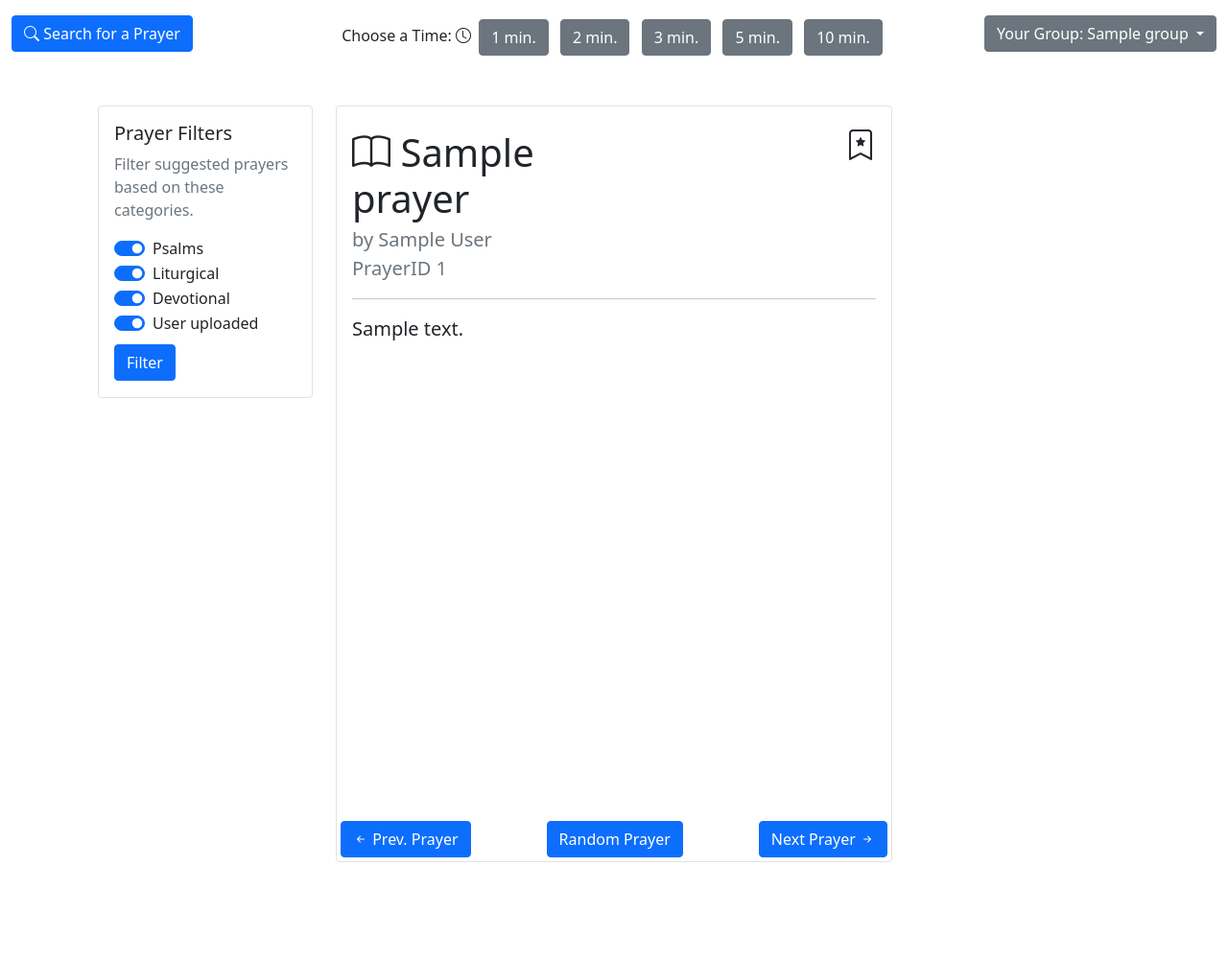
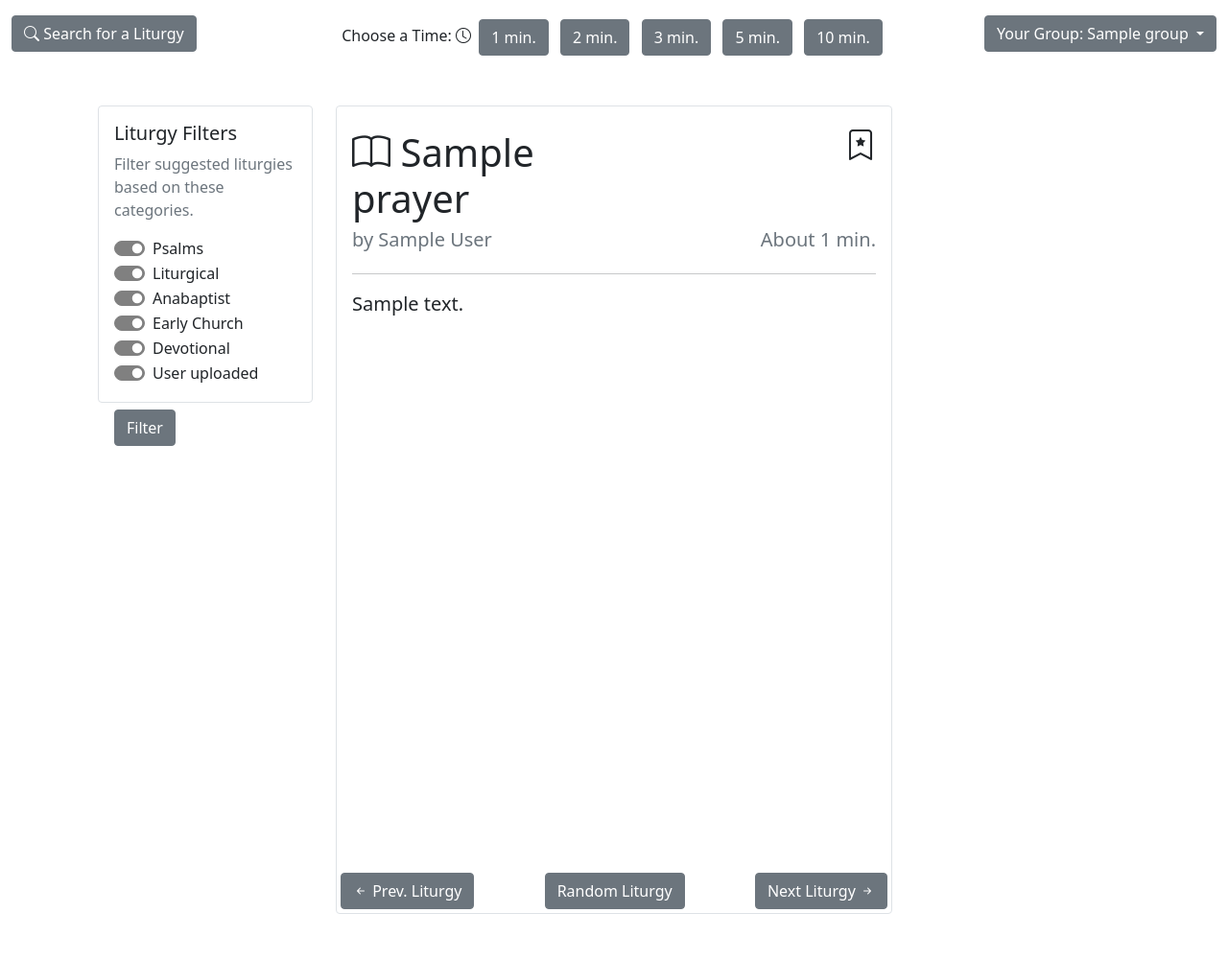
Before and after one commit to stephen-taylor-dev/capstone, a Django app: page / in a window 1280 px wide. Shown: the part 56-1057 px from the top of the page at 96% size. Before the commit the page ends 955 px from the top, so only its background shows below. Run offline with Django 3.2, Linux system fonts and the light colour scheme; a user stored in the database is signed in; tables that the repository leaves empty hold one stand-in row (values such as "Sample post"); some libraries are stand-ins or nearby versions.

Commit message:
final changes

```diff
--- a/capstone/benedict_option/static/benedict_option/script.js
+++ b/capstone/benedict_option/static/benedict_option/script.js
@@ -14,6 +14,7 @@ document.addEventListener('DOMContentLoaded', function() {
                 document.querySelector("#prayer-text").innerHTML = data.text;
                 document.querySelector("#prev-button").value = data.id - 1;
                 document.querySelector("#next-button").value = data.id + 1;
+                document.querySelector("#prayer-id").innerHTML = "About " + data.length + " min.";
 
             })
 
@@ -41,7 +42,7 @@ document.addEventListener('DOMContentLoaded', function() {
 
                     //}
                     document.querySelector("#next-button").value = data.id + 1;
-                    document.querySelector("#prayer-id").innerHTML = "PrayerID " + data.id;
+                    document.querySelector("#prayer-id").innerHTML = "About " + data.length + " min.";
                     document.querySelector("#prayer-text").innerHTML = data.text;})
             }
             else  {
--- a/capstone/benedict_option/static/benedict_option/styles.css
+++ b/capstone/benedict_option/static/benedict_option/styles.css
@@ -14,8 +14,13 @@
 }
 
 #text {
-    height: 500px;
+    height: 580px;
     overflow-y: scroll;
+}
+
+.form-check-input:checked {
+    background-color: grey;
+    border-color: grey;
 }
 
 /* h1{
--- a/capstone/benedict_option/templates/benedict_option/index.html
+++ b/capstone/benedict_option/templates/benedict_option/index.html
@@ -2,12 +2,12 @@
 {% load mathfilters %}
 
 {% block body %}
-
+<div class="col">
 
 <div class="container-fluid my-3">
     <div class="row justify-content-center">
         <div class="col-3">
-            <button class="btn btn-primary" type="button" data-bs-toggle="offcanvas" data-bs-target="#offcanvasWithBothOptions" aria-controls="offcanvasWithBothOptions"><i class="bi bi-search"></i> Search for a Prayer</button>
+            <button class="btn btn-secondary" type="button" data-bs-toggle="offcanvas" data-bs-target="#offcanvasWithBothOptions" aria-controls="offcanvasWithBothOptions"><i class="bi bi-search"></i> Search for a Liturgy</button>
         </div>
 
         <div class="col-6 d-flex justify-content-center">
@@ -43,17 +43,25 @@
         <div class="row my-5 ">
 
             <div class="col-3 d-flex justify-content-end">
-                <div class="card border rounded  " style="width: 14rem; height: 305px;">
+                <div class="card border rounded  " style="width: 14rem; height: 310px;">
                     <div class="card-body">
-                      <h5 class="card-title">Prayer Filters</h5>
-                      <p class="card-text text-muted">Filter suggested prayers based on these categories.</p>
+                      <h5 class="card-title">Liturgy Filters</h5>
+                      <p class="card-text text-muted">Filter suggested liturgies based on these categories.</p>
                       <div class="form-check form-switch">
                         <input class="form-check-input" type="checkbox" id="flexSwitchCheckChecked" checked>
                         <label class="form-check-label" for="flexSwitchCheckChecked">Psalms</label>
                       </div>
                       <div class="form-check form-switch">
-                        <input class="form-check-input" type="checkbox" id="flexSwitchCheckChecked" checked>
+                        <input class="form-check-input" type="checkbox"  id="flexSwitchCheckChecked" checked>
                         <label class="form-check-label" for="flexSwitchCheckChecked">Liturgical</label>
+                      </div>
+                      <div class="form-check form-switch">
+                        <input class="form-check-input" type="checkbox"  id="flexSwitchCheckChecked" checked>
+                        <label class="form-check-label" for="flexSwitchCheckChecked">Anabaptist</label>
+                      </div>
+                      <div class="form-check form-switch">
+                        <input class="form-check-input" type="checkbox"  id="flexSwitchCheckChecked" checked>
+                        <label class="form-check-label" for="flexSwitchCheckChecked">Early Church</label>
                       </div>
                       <div class="form-check form-switch">
                         <input class="form-check-input" type="checkbox" id="flexSwitchCheckChecked" checked>
@@ -63,7 +71,7 @@
                         <input class="form-check-input" type="checkbox" id="flexSwitchCheckChecked" checked>
                         <label class="form-check-label" for="flexSwitchCheckChecked">User uploaded</label>
                       </div>
-                      <a href="#" class="btn btn-primary my-2">Filter</a>
+                      <a href="#" class="btn btn-secondary my-4">Filter</a>
                     </div>
                   </div>
             </div>
@@ -79,8 +87,16 @@
                               <h2><i id="favorite-prayer" class="bi bi-bookmark-star d-flex justify-content-end" data-value1="{{ prayer.id }}"></i></h2>
                             </div>
                         </div>
-                        <p id="prayer-author" class="lead card-subtitle text-muted mb-1"> by {{prayer.author }} </p>
-                        <p id="prayer-id" class="lead card-subtitle text-muted mb-1"> PrayerID {{ prayer.id }} </p>
+                        <div class="row">
+                          <div class="col">
+                            <p id="prayer-author" class="lead card-subtitle text-muted mb-1"> by {{prayer.author }} </p>
+                          </div>
+                          <div class="col">
+                            <p id="prayer-id" class="lead card-subtitle text-muted mb-1 d-flex justify-content-end"> About {{ prayer.length }} min.</p>
+
+                          </div>
+                        </div>
+
                         <hr>
                         <div id="text">
                             <p id="prayer-text" class="lead"> {{ prayer.text }} </p>
@@ -89,9 +105,9 @@
 
                     <div class="row p-1">
                         <div class="col d-flex justify-content-between">
-                            <button id="prev-button" type="button" class="navigate btn btn-primary " value="{{ prayer.id|sub:1 }}"><i class="bi bi-arrow-left-short"> </i>Prev. Prayer</button>
-                            <a class="random btn btn-primary " href="{% url 'index' %}" role="button"> Random Prayer</a>
-                            <button id="next-button" type="button" class="navigate btn btn-primary " data-value1="{{ totalPrayers }}" value="{{ prayer.id|addition:1 }}">Next Prayer <i class="bi bi-arrow-right-short"></i></button>
+                            <button id="prev-button" type="button" class="navigate btn btn-secondary " value="{{ prayer.id|sub:1 }}"><i class="bi bi-arrow-left-short"> </i>Prev. Liturgy</button>
+                            <a class="random btn btn-secondary " href="{% url 'index' %}" role="button"> Random Liturgy</a>
+                            <button id="next-button" type="button" class="navigate btn btn-secondary " data-value1="{{ totalPrayers }}" value="{{ prayer.id|addition:1 }}">Next Liturgy <i class="bi bi-arrow-right-short"></i></button>
 
                           </div>
                     </div>
@@ -117,45 +133,45 @@
 
     <div class="offcanvas offcanvas-start" data-bs-scroll="true" tabindex="-1" id="offcanvasWithBothOptions" aria-labelledby="offcanvasWithBothOptionsLabel">
         <div class="offcanvas-header">
-          <h5 class="offcanvas-title" id="offcanvasWithBothOptionsLabel">Search a prayer...</h5>
+          <h5 class="offcanvas-title" id="offcanvasWithBothOptionsLabel">Search a liturgy...</h5>
           <button type="button" class="btn-close text-reset" data-bs-dismiss="offcanvas" aria-label="Close"></button>
         </div>
         <div class="offcanvas-body">
-          <p>Here you can search for a particular prayer you are looking for.</p>
+          <p>Here you can search for a particular liturgy you are looking for.</p>
 
             <div class="container">
                 <form action="" method="post">
                     {% csrf_token %}
                     {% comment %} Search a Phrase {% endcomment %}
                     <div class="form-group">
-                        <label for="searchPrayer">Search a Prayer</label>
-                      <input type="text" name="title" class="form-control" id="searchPrayer" aria-describedby="searchPrayer" placeholder="Enter name or phrase of prayer you are searching for...">
-                      <button type="submit" class="btn btn-primary my-2">Search</button>
+                        <label for="searchPrayer">Search a Liturgy</label>
+                      <input type="text" name="title" class="form-control" id="searchPrayer" aria-describedby="searchPrayer" placeholder="Enter name or phrase of liturgy you are searching for...">
+                      <button type="submit" class="btn btn-secondary my-2">Search</button>
                     </div>
                 </form>
             </div>
 
             <hr>
           <!-- Advanced Search -->
-              <label for="searchPrayer">Advanced Search a Prayer</label>
+              <label for="searchPrayer">Advanced Search a Liturgy</label>
               <form action="" method="post">
                 {% csrf_token %}
                 {% comment %} Search Title {% endcomment %}
                 <div class="form-group">
-                  <small id="searchHelp" class="form-text text-muted">Prayer Title</small>
-                  <input type="text" name="title" class="form-control" id="searchTitle" aria-describedby="searchTitle" placeholder="Enter name of prayer you are searching for...">
+                  <small id="searchHelp" class="form-text text-muted">Liturgy Title</small>
+                  <input type="text" name="title" class="form-control" id="searchTitle" aria-describedby="searchTitle" placeholder="Enter name of liturgy you are searching for...">
                 </div>
 
                 {% comment %} Search Autho {% endcomment %}
                 <div class="form-group my-2">
-                  <small id="searchHelp" class="form-text text-muted">Prayer Author</small>
-                  <input type="text" name="title" class="form-control" id="searchTitle" aria-describedby="searchTitle" placeholder="Enter author of prayer you are searching for...">
+                  <small id="searchHelp" class="form-text text-muted">Liturgy Author</small>
+                  <input type="text" name="title" class="form-control" id="searchTitle" aria-describedby="searchTitle" placeholder="Enter author of liturgy you are searching for...">
                 </div>
 
                 {% comment %} Search Category {% endcomment %}
                 <div class="input-group my-3">
                   <div class="input-group-prepend">
-                    <label class="input-group-text" for="searchCategory">Prayer Category</label>
+                    <label class="input-group-text" for="searchCategory">Liturgy Category</label>
                   </div>
                   <select class="custom-select" id="searchCategory">
                     <option selected>Choose...</option>
@@ -168,12 +184,12 @@
 
                 {% comment %} Search for String {% endcomment %}
                 <div class="form-group">
-                  <small id="searchHelp" class="form-text text-muted">Prayer Phrase</small>
+                  <small id="searchHelp" class="form-text text-muted">Liturgy Phrase</small>
                   <input type="text" name="phrase" class="form-control" id="searchString" aria-describedby="searchString" placeholder="Enter phrase from payer you are searching for...">
                 </div>
               </form>
 
-              <button type="submit" class="btn btn-primary my-2">Search</button>
+              <button type="submit" class="btn btn-secondary my-2">Search</button>
 
         </div>
       </div>
@@ -182,7 +198,7 @@
 </div>
 
 
-
+</div>
 
 
 {% endblock %}
--- a/capstone/benedict_option/templates/benedict_option/pray.html
+++ b/capstone/benedict_option/templates/benedict_option/pray.html
@@ -1,11 +1,11 @@
 
       <head>
         <script src='https://8x8.vc/external_api.js' async></script>
-        <style>html, body, #jaas-container { height: 80%; width: 80%; }</style>
+        <style>html, body, #jaas-container { height: 100%; width: 100%; }</style>
         <script type="text/javascript">
           window.onload = () => {
             const api = new JitsiMeetExternalAPI("8x8.vc", {
-              roomName: "vpaas-magic-cookie-31b96db1fde544338e860bf2e63436aa/SampleAppAccurateConsultantsIssueWhen",
+              roomName: "vpaas-magic-cookie-31b96db1fde544338e860bf2e63436aa/Church-Prayer-Group",
               parentNode: document.querySelector('#jaas-container')
             });
           }
```
Also changed, not shown: capstone/benedict_option/templates/benedict_option/login.html (+16 -4 lines), capstone/benedict_option/templates/benedict_option/register.html (+18 -6 lines).
